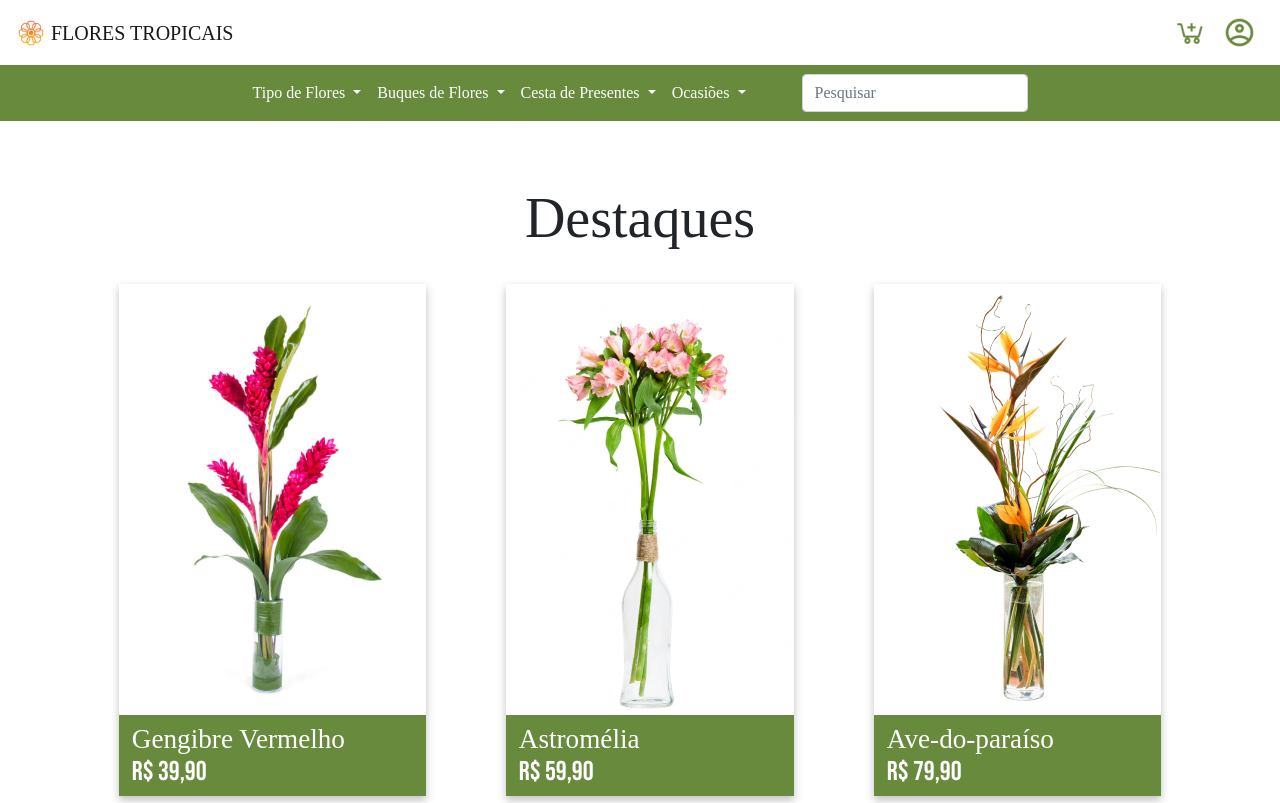
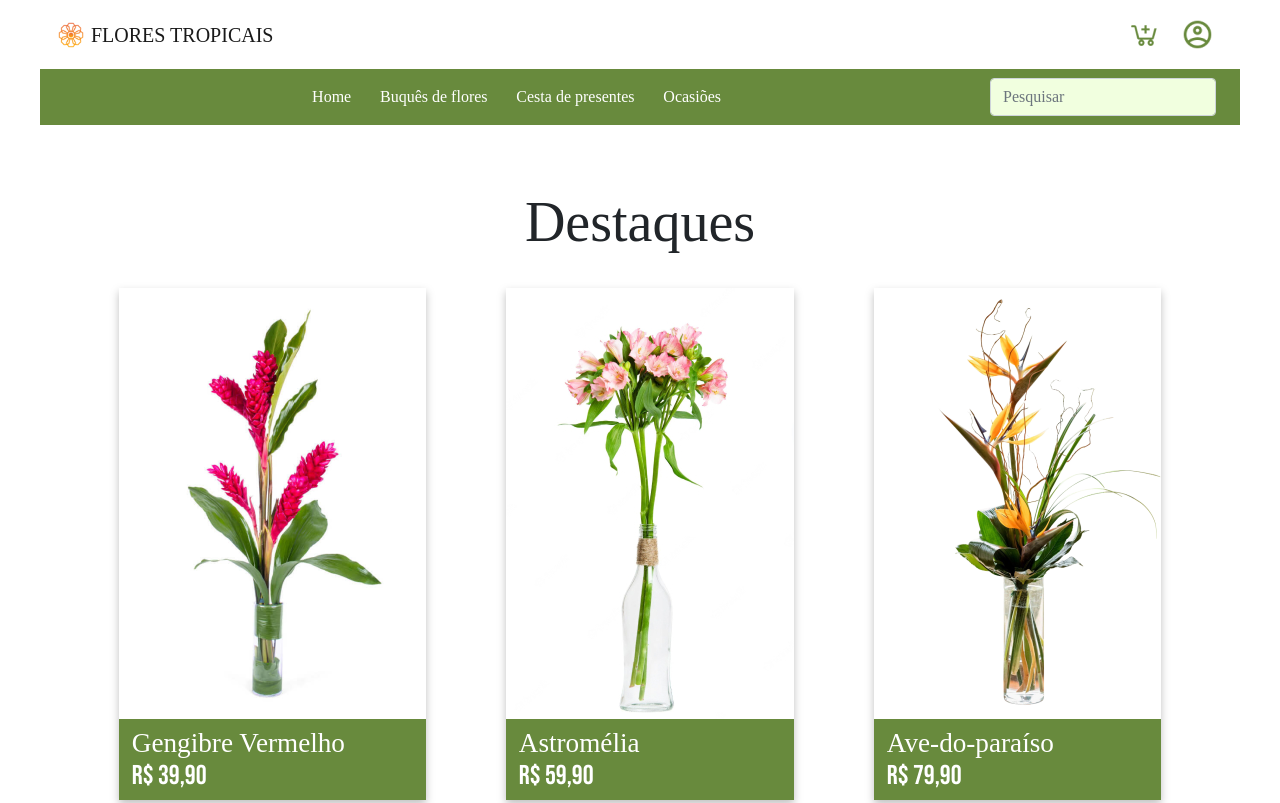
Before and after one commit to GFerreira03/floricultura, a plain HTML site: page index.html in a window 1280 px wide. Shown: the top 803 px of the page. Drawn offline with nearby package versions, Linux system fonts and the light colour scheme; a web font is replaced by a local one.

Commit message:
NavBar atualizada e pronta

```diff
--- a/pages/navBar.html
+++ b/pages/navBar.html
@@ -12,13 +12,13 @@
 <body>
     <header>
         <nav class="navbar navbar-expand-lg navbar-light
-        white-navbar" id="color-nabar-white">
+        white-navbar" id="color-navbar-white">
             <a class="navbar-brand" href="../index.html">
                 <img src="../assets/icons/logo-icon.png" width="30" height="30" class="d-inline-block align-top" alt="">
                 FLORES TROPICAIS
             </a>
 
-            <ul class="navbar-nav ml-auto">
+            <ul id="icones-row" class="navbar-nav ml-auto" >
                 <li class="nav-item">
                     <a class="nav-link" href="../pages/carrinho.html"><img src="../assets/icons/carrinho.png"
                             alt=""></a>
@@ -28,60 +28,39 @@
                 </li>
             </ul>
         </nav>
-        <nav class="navbar navbar-expand-lg navbar-light
-        bg-color-navbar" id="color-nabar-white">
-            <div class="collapse navbar-collapse d-flex justify-content-center " id="conteudoNavbarSuportado">
-                <ul class="navbar-nav md-auto mr-sm-5">
-                    <li class="nav-item dropdown">
-                        <a class="nav-link dropdown-toggle" href="#" id="navbarDropdown" role="button"
-                            data-toggle="dropdown" aria-haspopup="true" aria-expanded="false">
-                            Tipo de Flores
-                        </a>
-                        <div id="bgcolor-navbar" class="dropdown-menu " aria-labelledby="navbarDropdown">
-                            <a id="color-item" class="dropdown-item" href="#">Mais Conhecidas</a>
-                            <a id="color-item" class="dropdown-item" href="#">Mais Vendidas</a>
-                            <a id="color-item" class="dropdown-item" href="#"></a>
-                        </div>
+
+        <nav id="bg-navbar" class="navbar navbar-expand-sm navbar-dark">
+            <form id="form-pesquisa-mobile" class="form-inline my-2 my-lg-0 mr-auto">
+                <input class="form-control mr-sm-2" type="search" placeholder="Pesquisar" aria-label="Pesquisar">
+            </form>
+            <button class="navbar-toggler ml-auto" type="button" data-toggle="collapse" data-target="#conteudoNavbarSuportado"
+                aria-controls="conteudoNavbarSuportado" aria-expanded="false" aria-label="Alterna navegação">
+
+                <svg xmlns="http://www.w3.org/2000/svg" xmlns:xlink="http://www.w3.org/1999/xlink" viewBox="0,0,256,256" width="1.5em" height="1.5em" fill-rule="nonzero"><g fill="#ffffff" fill-rule="nonzero" stroke="none" stroke-width="1" stroke-linecap="butt" stroke-linejoin="miter" stroke-miterlimit="10" stroke-dasharray="" stroke-dashoffset="0" font-family="none" font-weight="none" font-size="none" text-anchor="none" style="mix-blend-mode: normal"><g transform="scale(5.33333,5.33333)"><path d="M6,22h36v4h-36zM6,10h36v4h-36zM6,34h36v4h-36z"></path></g></g></svg>
+            </button>
+
+            <div class="collapse navbar-collapse" id="conteudoNavbarSuportado">
+                <ul class="navbar-nav ml-auto">
+                    <li class="nav-item">
+                        <a class="nav-link" href="#">Home</a>
                     </li>
-                    <li class="nav-item dropdown">
-                        <a class="nav-link dropdown-toggle" href="#" id="navbarDropdown" role="button"
-                            data-toggle="dropdown" aria-haspopup="true" aria-expanded="false">
-                            Buques de Flores
-                        </a>
-                        <div id="bgcolor-navbar" class="dropdown-menu " aria-labelledby="navbarDropdown">
-                            <a id="color-item" class="dropdown-item" href="#">Mais vendidos</a>
-                            <a id="color-item" class="dropdown-item" href="#">Pré-Montado</a>
-                            <a id="color-item" class="dropdown-item" href="#">Monte seu</a>
-                        </div>
+                    <li class="nav-item">
+                        <a class="nav-link" href="#">Buquês de flores</a>
                     </li>
-                    <li class="nav-item dropdown">
-                        <a class="nav-link dropdown-toggle" href="#" id="navbarDropdown" role="button"
-                            data-toggle="dropdown" aria-haspopup="true" aria-expanded="false">
-                            Cesta de Presentes
-                        </a>
-                        <div id="bgcolor-navbar" class="dropdown-menu" aria-labelledby="navbarDropdown">
-                            <a id="color-item" class="dropdown-item" href="#">Mais Populares</a>
-                            <a id="color-item" class="dropdown-item" href="#">Pré-montado</a>
-                            <a id="color-item" class="dropdown-item" href="#">Monte Seu</a>
-                        </div>
+                    <li class="nav-item">
+                        <a class="nav-link" href="#">Cesta de presentes</a>
+
                     </li>
-                    <li class="nav-item dropdown">
-                        <a class="nav-link dropdown-toggle" href="#" id="navbarDropdown" role="button"
-                            data-toggle="dropdown" aria-haspopup="true" aria-expanded="false">
-                            Ocasiões
-                        </a>
-                        <div id="bgcolor-navbar" class="dropdown-menu" aria-labelledby="navbarDropdown">
-                            <a id="color-item" class="dropdown-item" href="#">Presente</a>
-                            <a id="color-item" class="dropdown-item" href="#">Outra ação</a>
-                            <a id="color-item" class="dropdown-item" href="#">Algo mais aqui</a>
-                        </div>
+                    <li class="nav-item">
+                        <a class="nav-link" href="#">Ocasiões</a>
                     </li>
                 </ul>
-                <form class="form-inline my-2 my-lg-0">
+                <form id="form-pesquisa" class="form-inline my-2 my-lg-0 ml-auto">
                     <input class="form-control mr-sm-2" type="search" placeholder="Pesquisar" aria-label="Pesquisar">
                 </form>
             </div>
         </nav>
+
     </header>
 
 
--- a/styles/general.css
+++ b/styles/general.css
@@ -7,4 +7,5 @@
   --secundary-color: #F1FFDF;
   --salmao-color: #EB693E;
   --text-color: #FFFFFF;
+  --text-faded:  #dddddd;
 }
--- a/styles/navBar.css
+++ b/styles/navBar.css
@@ -1,13 +1,54 @@
 @import url("../styles/general.css");
 @import url("../styles/bootstrap.css");
 
-
-.bg-color-navbar{
-    background: var(--primary-color);
+header{
+    max-width: 1200px;
+    margin: 0 auto;
+}
+a.nav-link {
+    text-align: right;
 }
 
-#color-nabar-white .navbar-nav .nav-link{
-    color: white;
+#bg-navbar{
+    background-color: var(--primary-color);
+}
+
+
+
+#bg-navbar ul li a.nav-link{
+    color: white
+}
+
+#bg-navbar ul li {
+    margin-right: 1vw;
+    border-radius: 10px;
+}
+#bg-navbar ul li:hover{
+    background-color: var(--hover-color);
+
+}
+
+#form-pesquisa{
+    display: flex;
+    justify-content: end;
+}
+
+.form-control, .form-control:focus{
+    background-color: var(--secundary-color);
+}
+
+.form-control:focus{
+    border-color: white;
+    box-shadow: none;
+}
+
+#icones-row{
+    display: flex;
+    flex-direction: row;
+}
+
+#color-navbar-white{
+    background-color: var(--text-color);
 }
 
 #bgcolor-navbar{
@@ -20,3 +61,52 @@
 #color-item:hover{
     background-color: var(--hover-color);
 }
+
+#form-pesquisa-mobile {
+    display: none;
+}
+
+
+
+#icones-row li{
+    border-radius: 50%;
+    border: 2px solid transparent;
+
+}
+#icones-row li:hover{
+    border: 2px solid var(--primary-color);
+    background-color: var(--secundary-color);
+
+}
+
+.navbar-toggler:focus{
+    border: 1px solid white;
+    box-shadow: none;
+    outline: 0;
+}
+@media (min-width: 575px) and  (max-width:695px){
+    #form-pesquisa{
+        width: 22%;
+    }
+
+    #form-pesquisa input{
+        width: 100%;
+    }
+    #bg-navbar ul li{
+        margin-right: 0vw;
+    }
+}
+
+@media (max-width: 575px) {
+    #form-pesquisa{
+        display: none;
+    }
+    #form-pesquisa-mobile {
+        display: block;
+        width: 75%;
+    }
+    #bg-navbar ul li{
+        padding-right: 10px;
+    }
+
+}
```
